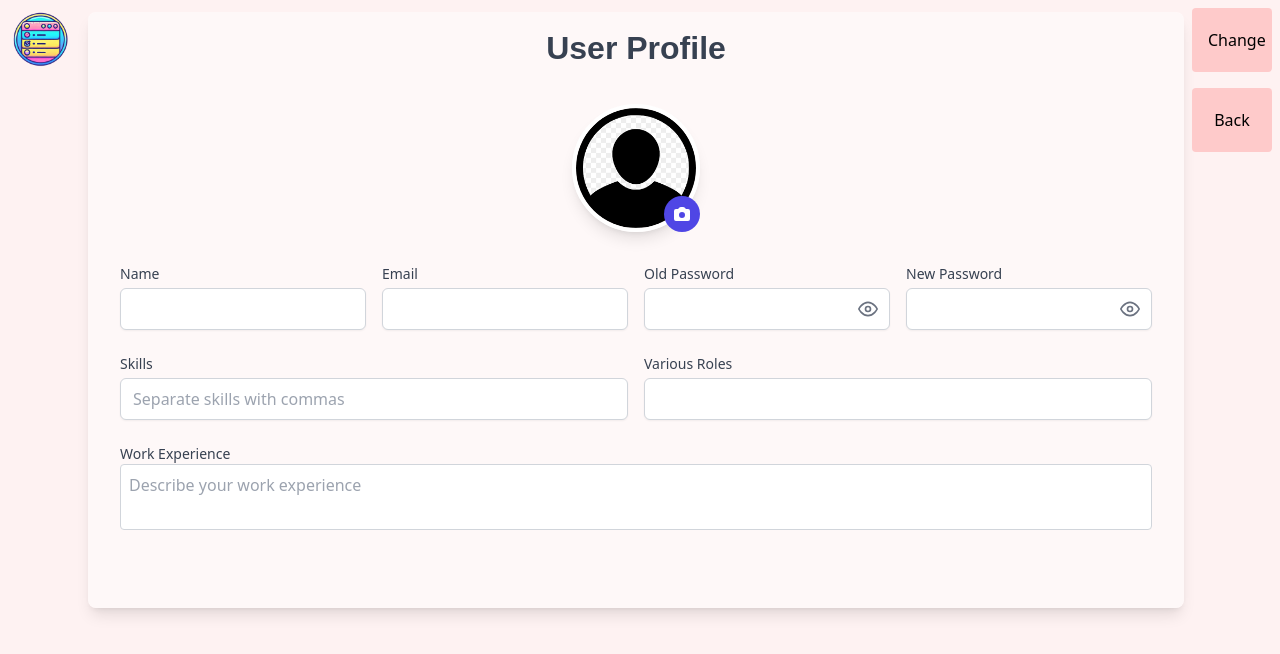
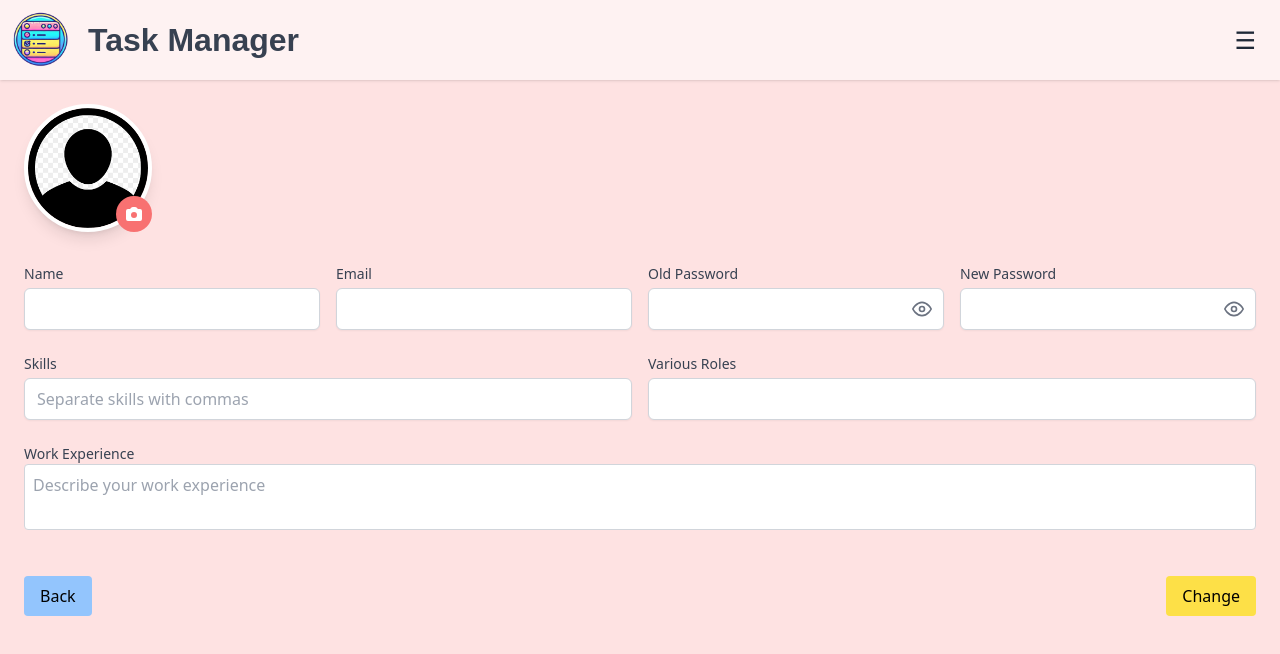
Before and after one commit to NullPointerExceptionNIT/ProjectManager, a React (Vite) app in the folder frontend/: page /ProfilePage in a window 1280 px wide. Shown: the top 654 px of the page. Built offline with nearby package versions, Linux system fonts and the light colour scheme.

Commit message:
adding header to profile and project page

```diff
--- a/frontend/src/Header.jsx
+++ b/frontend/src/Header.jsx
@@ -1,5 +1,4 @@
 import logo from './assets/project-manager-logo.png'
-import './App.css'
 
 const Header =()=>{
     return(
--- a/frontend/src/ProfilePage.jsx
+++ b/frontend/src/ProfilePage.jsx
@@ -1,91 +1,104 @@
-import logo from './assets/project-manager-logo.png'
+import Header from './header2'
 import user from './assets/user.png'
-import './App.css'
 
 function ProfilePage() {
     return (
         <div>
-            <div className="bg-cover bg-center bg-red-50 h-screen overflow-hidden">
-                <div className="flex justify-between items-top">
-                    <img src={logo} alt="Logo" className="h-20 mr-2" />
-                    <div className="container mx-auto pt-3 p-8 bg-opacity-50 bg-white rounded-lg mt-3 shadow-lg">
-                        <h1 className="text-center font-bold text-xxl font-playwrite text-gray-700 mb-8">User  Profile</h1>
-                        <div className="flex justify-center mb-8">
+            <div className="bg-red-100 h-screen">
+                <Header />
+                <main className="p-6">
+                    <div className="flex justify-left mb-8">
                         <div className="relative">
-                                <img src={user} alt="User  Avatar" className="w-32 h-32 rounded-full border-4 border-white shadow-lg" />
-                                <label htmlFor="avatarUpload" className="absolute bottom-0 right-0 bg-indigo-600 text-white p-2 rounded-full cursor-pointer hover:bg-indigo-700">
+                            <img src={user} className="w-32 h-32 rounded-full border-4 border-white shadow-lg bg-white" />
+                            <label for="avatarUpload" className="absolute bottom-0 right-0 bg-red-400 text-white p-2 rounded-full cursor-pointer hover:bg-red-500">
+                                <input type="file" id="avatarUpload" className="hidden" accept="image/*" />
                                 <svg xmlns="http://www.w3.org/2000/svg" className="h-5 w-5" viewBox="0 0 20 20" fill="currentColor">
-                                        <path fill-rule="evenodd" d="M4 5a2 2 0 00-2 2v8a2 2 0 002 2h12a2 2 0 002-2V7a2 2 0 00-2-2h-1.586a1 1 0 01-.707-.293l-1.121-1.121A2 2 0 0011.172 3H8.828a2 2 0 00-1.414.586L6.293 4.707A1 1 0 015.586 5H4zm6 9a3 3 0 100-6 3 3 0 000 6z" clip-rule="evenodd" />
+                                    <path fill-rule="evenodd"
+                                        d="M4 5a2 2 0 00-2 2v8a2 2 0 002 2h12a2 2 0 002-2V7a2 2 0 00-2-2h-1.586a1 1 0 01-.707-.293l-1.121-1.121A2 2 0 0011.172 3H8.828a2 2 0 00-1.414.586L6.293 4.707A1 1 0 015.586 5H4zm6 9a3 3 0 100-6 3 3 0 000 6z"
+                                        clip-rule="evenodd" />
                                 </svg>
-                                    <input type="file" className="hidden" accept="image/*" />
                             </label>
                         </div>
                     </div>
 
-                        <form id="profileForm" className="space-y-6">
+                    <form id="profileForm" className="space-y-6 text-black">
                         <div className="grid grid-cols-1 md:grid-cols-4 gap-4">
                             <div className="form-group">
-                                    <label htmlFor="name" className="block text-sm font-medium text-gray-700">Name</label>
-                                    <input type="text" className="bg-white mt-1 block w-full px-3 py-2 border border-gray-300 rounded-md shadow-sm focus:outline-none focus:ring-indigo-500 focus:border-indigo-500" required disabled />
+                                <label for="name" className="block text-sm font-medium text-gray-700">Name</label>
+                                <input type="text" id="name" className="bg-white mt-1 block w-full px-3 py-2 border border-gray-300 rounded-md shadow-sm focus:outline-none focus:ring-indigo-500 focus:border-indigo-500" required disabled />
                             </div>
                             <div className="form-group">
-                                    <label htmlFor="email" className="block text-sm font-medium text-gray-700">Email</label>
-                                    <input type="email" className="bg-white mt-1 block w-full px-3 py-2 border border-gray-300 rounded-md shadow-sm focus:outline-none focus:ring-indigo-500 focus:border-indigo-500" required disabled />
+                                <label for="email" className="block text-sm font-medium text-gray-700">Email</label>
+                                <input type="email" id="email"
+                                    className="bg-white mt-1 block w-full px-3 py-2 border border-gray-300 rounded-md shadow-sm focus:outline-none focus:ring-indigo-500 focus:border-indigo-500"
+                                    required disabled />
                             </div>
                             <div className="form-group relative">
-                                    <label htmlFor="oldPassword" className="block text-sm font-medium text-gray-700">Old Password</label>
-                                    <input type="password" className="bg-white mt-1 block w-full px-3 py-2 border border-gray-300 rounded-md shadow-sm focus:outline-none focus:ring-indigo-500 focus:border-indigo-500" required disabled />
-                                    <button type="button" className="absolute inset-y-0 top-6 right-3 flex items-center text-gray-500">
-                                        <svg xmlns="http://www.w3.org/2000/svg" className="h-5 w-5" viewBox="0 0 24 24" fill="none" stroke="currentColor" stroke-width="2">
+                                <label for="oldPassword" className="block text-sm font-medium text-gray-700">Old Password</label>
+                                <input type="password" id="oldPassword"
+                                    className="bg-white mt-1 block w-full px-3 py-2 border border-gray-300 rounded-md shadow-sm focus:outline-none focus:ring-indigo-500 focus:border-indigo-500"
+                                    required disabled />
+                                <button id="toggleOldPassword" type="button"
+                                    className="absolute inset-y-0 top-6 right-3 flex items-center text-gray-500">
+                                    <svg id="eyeOpenOld" xmlns="http://www.w3.org/2000/svg" className="h-5 w-5" viewBox="0 0 24 24"
+                                        fill="none" stroke="currentColor" stroke-width="2">
                                         <path d="M1 12s4-8 11-8 11 8 11 8-4 8-11 8-11-8-11-8z" />
                                         <circle cx="12" cy="12" r="3" />
                                     </svg>
-                                        <svg xmlns="http://www.w3.org/2000/svg" className="h-5 w-5 hidden" viewBox="0 0 24 24" fill="none" stroke="currentColor" stroke-width="2">
-                                            <path d="M17.94 17.94A10.97 10.97 0 0 1 12 20c-7 0-11-8-11-8a10.97 10.97 0 0 1 4.14-5.41m3.77-1.64A11 11 0 0 1 12 4c7 0 11 8 11 8a10.97 10.97 0 0 1-1.66 2.92m-4.14 2.64c-.96.28-2.05.44-3.2.44-3.87 0-7.5-2.24-9.88-6m16.72 2.72L3 3" />
+                                    <svg id="eyeClosedOld" xmlns="http://www.w3.org/2000/svg" className="h-5 w-5 hidden"
+                                        viewBox="0 0 24 24" fill="none" stroke="currentColor" stroke-width="2">
+                                        <path
+                                            d="M17.94 17.94A10.97 10.97 0 0 1 12 20c-7 0-11-8-11-8a10.97 10.97 0 0 1 4.14-5.41m3.77-1.64A11 11 0 0 1 12 4c7 0 11 8 11 8a10.97 10.97 0 0 1-1.66 2.92m-4.14 2.64c-.96.28-2.05.44-3.2.44-3.87 0-7.5-2.24-9.88-6m16.72 2.72L3 3" />
                                     </svg>
                                 </button>
                             </div>
 
                             <div className="form-group relative">
-                                    <label htmlFor="newPassword" className="block text-sm font-medium text-gray-700">New Password</label>
-                                    <input type="password" className="bg-white mt-1 block w-full px-3 py-2 border border-gray-300 rounded-md shadow-sm focus:outline-none focus:ring-indigo-500 focus:border-indigo-500" required disabled />
-                                    <button type="button" className="absolute inset-y-0 top-6 right-3 flex items-center text-gray-500">
-                                        <svg xmlns="http://www.w3.org/2000/svg" className="h-5 w-5" viewBox="0 0 24 24" fill="none" stroke="currentColor" stroke-width="2">
+                                <label for="newPassword" className="block text-sm font-medium text-gray-700">New Password</label>
+                                <input type="password" id="newPassword"
+                                    className="bg-white mt-1 block w-full px-3 py-2 border border-gray-300 rounded-md shadow-sm focus:outline-none focus:ring-indigo-500 focus:border-indigo-500"
+                                    required disabled />
+                                <button id="toggleNewPassword" type="button"
+                                    className="absolute inset-y-0 top-6 right-3 flex items-center text-gray-500">
+                                    <svg id="eyeOpenNew" xmlns="http://www.w3.org/2000/svg" className="h-5 w-5" viewBox="0 0 24 24"
+                                        fill="none" stroke="currentColor" stroke-width="2">
                                         <path d="M1 12s4-8 11-8 11 8 11 8-4 8-11 8-11-8-11-8z" />
                                         <circle cx="12" cy="12" r="3" />
                                     </svg>
-                                        <svg xmlns="http://www.w3.org/2000/svg" className="h-5 w-5 hidden" viewBox="0 0 24 24" fill="none" stroke="currentColor" stroke-width="2">
-                                            <path d="M17.94 17.94A10.97 10.97 0 0 1 12 20c-7 0-11-8-11-8a10.97 10.97 0 0 1 4.14-5.41m3.77-1.64A11 11 0 0 1 12 4c7 0 11 8 11 8a10.97 10.97 0 0 1-1.66 2.92m-4.14 2.64c-.96.28-2.05.44-3.2.44-3.87 0-7.5-2.24-9.88-6m16.72 2.72L3 3" />
+                                    <svg id="eyeClosedNew" xmlns="http://www.w3.org/2000/svg" className="h-5 w-5 hidden"
+                                        viewBox="0 0 24 24" fill="none" stroke="currentColor" stroke-width="2">
+                                        <path
+                                            d="M17.94 17.94A10.97 10.97 0 0 1 12 20c-7 0-11-8-11-8a10.97 10.97 0 0 1 4.14-5.41m3.77-1.64A11 11 0 0 1 12 4c7 0 11 8 11 8a10.97 10.97 0 0 1-1.66 2.92m-4.14 2.64c-.96.28-2                                .05.44-3.2.44-3.87 0-7.5-2.24-9.88-6m16.72 2.72L3 3" />
                                     </svg>
                                 </button>
                             </div>
                         </div>
                         <div className="grid grid-cols-1 md:grid-cols-2 gap-4">
                             <div className="form-group">
-                                    <label htmlFor="skills" className="block text-sm font-medium text-gray-700">Skills</label>
-                                    <input type="text" className="bg-white mt-1 block w-full px-3 py-2 border border-gray-300 rounded-md shadow-sm focus:outline-none focus:ring-indigo-500 focus:border-indigo-500" placeholder="Separate skills with commas" required disabled />
+                                <label for="skills" className="block text-sm font-medium text-gray-700">Skills</label>
+                                <input type="text" id="skills"
+                                    className="bg-white mt-1 block w-full px-3 py-2 border border-gray-300 rounded-md shadow-sm focus:outline-none focus:ring-indigo-500 focus:border-indigo-500"
+                                    placeholder="Separate skills with commas" required disabled />
                             </div>
                             <div className="form-group">
-                                    <label htmlFor="roles" className="block text-sm font-medium text-gray-700">Various Roles</label>
-                                    <input type="text" className="bg-white mt-1 block w-full px-3 py-2 border border-gray-300 rounded-md shadow-sm focus:outline-none focus:ring-indigo-500 focus:border-indigo-500" required disabled />
+                                <label for="roles" className="block text-sm font-medium text-gray-700">Various Roles</label>
+                                <input type="text" id="roles"
+                                    className="bg-white mt-1 block w-full px-3 py-2 border border-gray-300 rounded-md shadow-sm focus:outline-none focus:ring-indigo-500 focus:border-indigo-500"
+                                    required disabled />
                             </div>
                         </div>
                         <div className="form-group">
-                                <label htmlFor="workExperience" className="block text-sm font-medium text-gray-700">Work Experience</label>
-                                <textarea className="bg-white mb-4 resize-none w-full p-2 border border-gray-300 rounded" name="experience" placeholder="Describe your work experience"></textarea>
-                            </div>
-                            <div className="form-group">
-
+                            <label for="workExperience" className="block text-sm font-medium text-gray-700">Work Experience</label>
+                            <textarea id="experience" className="bg-white mb-4 resize-none w-full p-2 border border-gray-300 rounded"
+                                placeholder="Describe your work experience" required disabled></textarea>
                         </div>
                     </form>
+
+                    <div className="flex justify-between mt-6">
+                        <a href="ProjectPage.html" className="bg-blue-300 text-black px-4 py-2 rounded hover:bg-blue-400">Back</a>
+                        <button id="changeButton" className="bg-yellow-300 text-black px-4 py-2 rounded hover:bg-yellow-400">Change</button>
                     </div>
-                    <div className="flex flex-col items-start">
-                        <button className="bg-red-200 text-black h-16 w-20 m-2 px-4 py-2 rounded hover:bg-red-300">Change</button>
-                        <button className="bg-red-200 text-black h-16 w-20 m-2 px-4 py-2 rounded hover:bg-red-300">
-                            <a href="ProjectPage.html" className="block">Back</a>
-                        </button>
-                    </div>
-                </div>
+                </main>
             </div>
         </div>
     )
--- a/frontend/src/ProjectPage.jsx
+++ b/frontend/src/ProjectPage.jsx
@@ -1,22 +1,10 @@
-import logo from './assets/project-manager-logo.png'
+import Header from './header2'
 import './App.css'
+
 function ProjectPage() {
     return (
-        <div>
-            <div className="bg-red-200 h-screen overflow-hidden">
-                <header className="flex justify-between items-center bg-red-50 shadow pr-6">
-                    <img src={logo} alt="Logo" className="h-20 mr-2" />
-                    <h1 className="font-bold text-xxl font-playwrite">Task Manager</h1>
-                    <div className="relative">
-                        <button id="menu-toggle" className="focus:outline-none text-2xl">☰</button>
-                        <div id="dropdown" className="hidden absolute right-0 mt-2 w-48 bg-white text-black rounded shadow-lg">
-                            <img src="user.png" alt="user img" className="w-16 h-16 rounded-full mx-auto mt-2" />
-                            <div className="py-2 px-4 hover:bg-gray-200 cursor-pointer"><a href="ProfilePage.html">Profile</a></div>
-                            <div className="py-2 px-4 hover:bg-gray-200 cursor-pointer">Add Project</div>
-                            <div className="py-2 px-4 hover:bg-gray-200 cursor-pointer">Progress</div>
-                        </div>
-                    </div>
-                </header>
+        <div className="h-screen bg-red-200">
+            <Header/>
             <main className="p-4 grid grid-cols-1 md:grid-cols-3 gap-4 text-center">
                 <div className="bg-white p-4 rounded shadow">
                     <h2 className="text-xl font-bold">Project Name 1</h2>
@@ -52,7 +40,6 @@ function ProjectPage() {
                 </div>
             </main>
         </div>
-        </div>
     )
 }
 
--- /dev/null
+++ b/frontend/src/header2.jsx
@@ -0,0 +1,24 @@
+import logo from './assets/project-manager-logo.png'
+import user from './assets/user.png'
+
+const header2 =()=>{
+    return(
+        <header className="flex justify-between items-center bg-red-50 shadow pr-6">
+        <div className="flex items-center">
+            <img src={logo} alt="Logo" className="h-20 mr-2"/>
+            <h1 className="font-bold text-xxl font-playwrite text-gray-700">Task Manager</h1>
+        </div>
+        <div className="relative">
+            <button id="menu-toggle" className="focus:outline-none text-2xl">☰</button>
+            <div id="dropdown" className="hidden absolute right-0 mt-2 w-48 bg-white text-black rounded shadow-lg">
+                <img src={user} alt="user img" className="w-16 h-16 rounded-full mx-auto mt-2"/>
+                <div className="py-2 px-4 hover:bg-gray-200 cursor-pointer"><a href="ProfilePage.html">Profile</a></div>
+                <div className="py-2 px-4 hover:bg-gray-200 cursor-pointer">Add Project</div>
+                <div className="py-2 px-4 hover:bg-gray-200 cursor-pointer">Progress</div>
+            </div>
+        </div>
+    </header>
+    )
+}
+
+export default header2
```
Also changed, not shown: 1 other file (tests, documents, lock files or other folders). Lines whose indentation alone changed are shown as unchanged.
